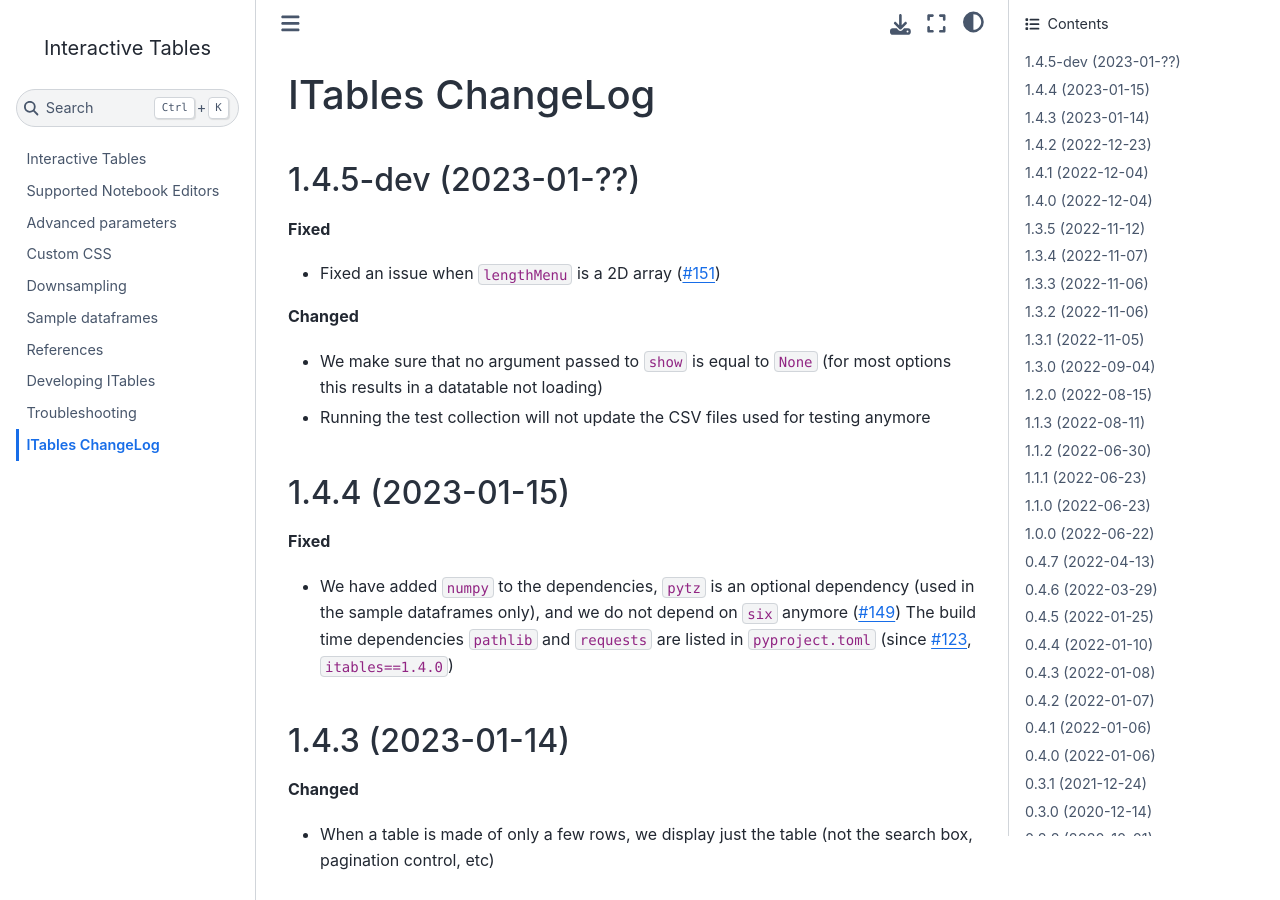
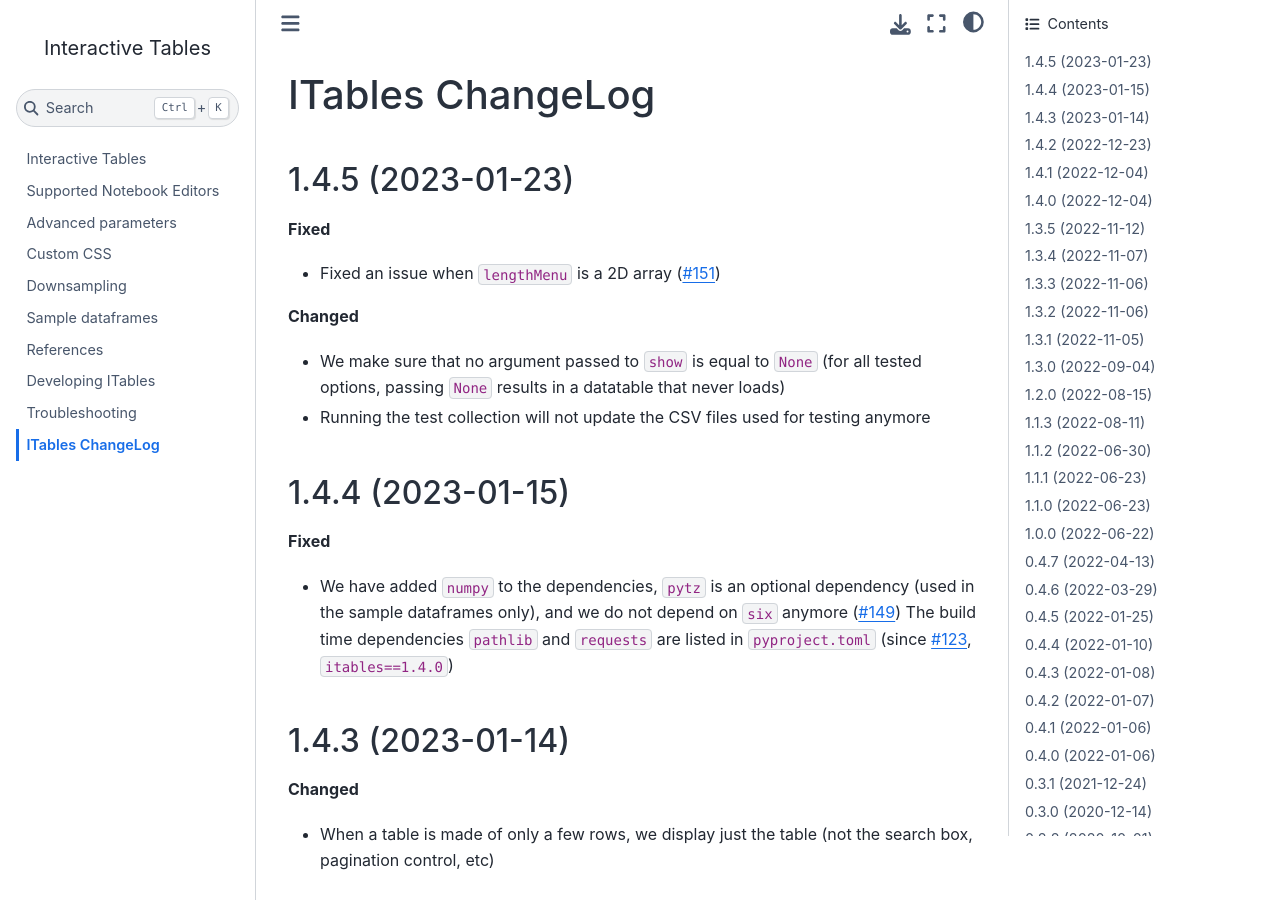
Before and after one commit to mwouts/itables, a Jupyter Book: the page built from docs/changelog.md, in a window 1280 px wide and 900 px high. Built offline with Jupyter Book 1.0.4 settings and Sphinx 7.4.7 and the Sphinx Book theme 1.1.4, drawn with Linux system fonts in a browser that asks for light colours.

Commit message:
Version 1.4.5

```diff
--- a/docs/changelog.md
+++ b/docs/changelog.md
@@ -1,7 +1,7 @@
 ITables ChangeLog
 =================
 
-1.4.5-dev (2023-01-??)
+1.4.5 (2023-01-23)
 ------------------
 
 **Fixed**
@@ -9,7 +9,7 @@ ITables ChangeLog
 
 
 **Changed**
-- We make sure that no argument passed to `show` is equal to `None` (for most options this results in a datatable not loading)
+- We make sure that no argument passed to `show` is equal to `None` (for all tested options, passing `None` results in a datatable that never loads)
 - Running the test collection will not update the CSV files used for testing anymore
 
 
--- a/itables/version.py
+++ b/itables/version.py
@@ -1,3 +1,3 @@
 """ITables' version number"""
 
-__version__ = "1.4.5-dev"
+__version__ = "1.4.5"
```
